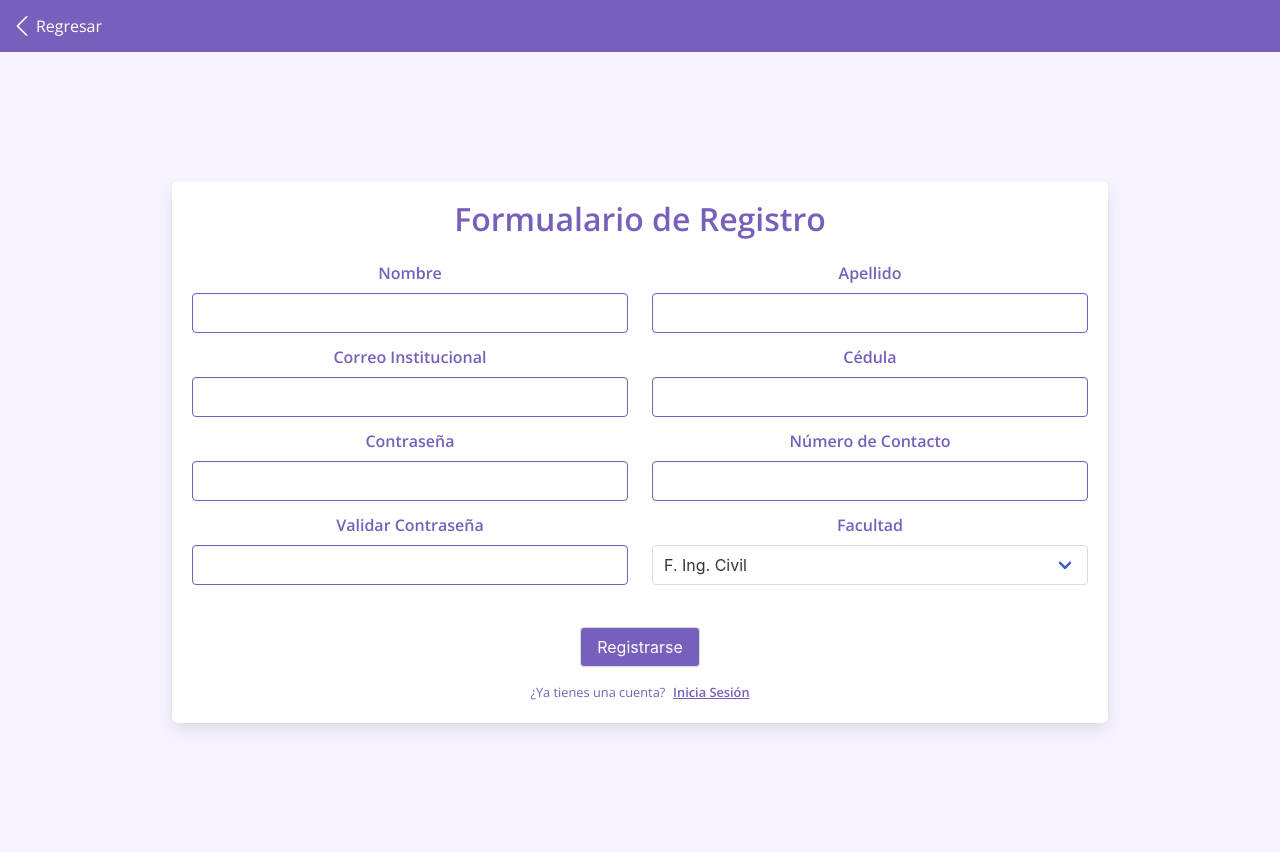
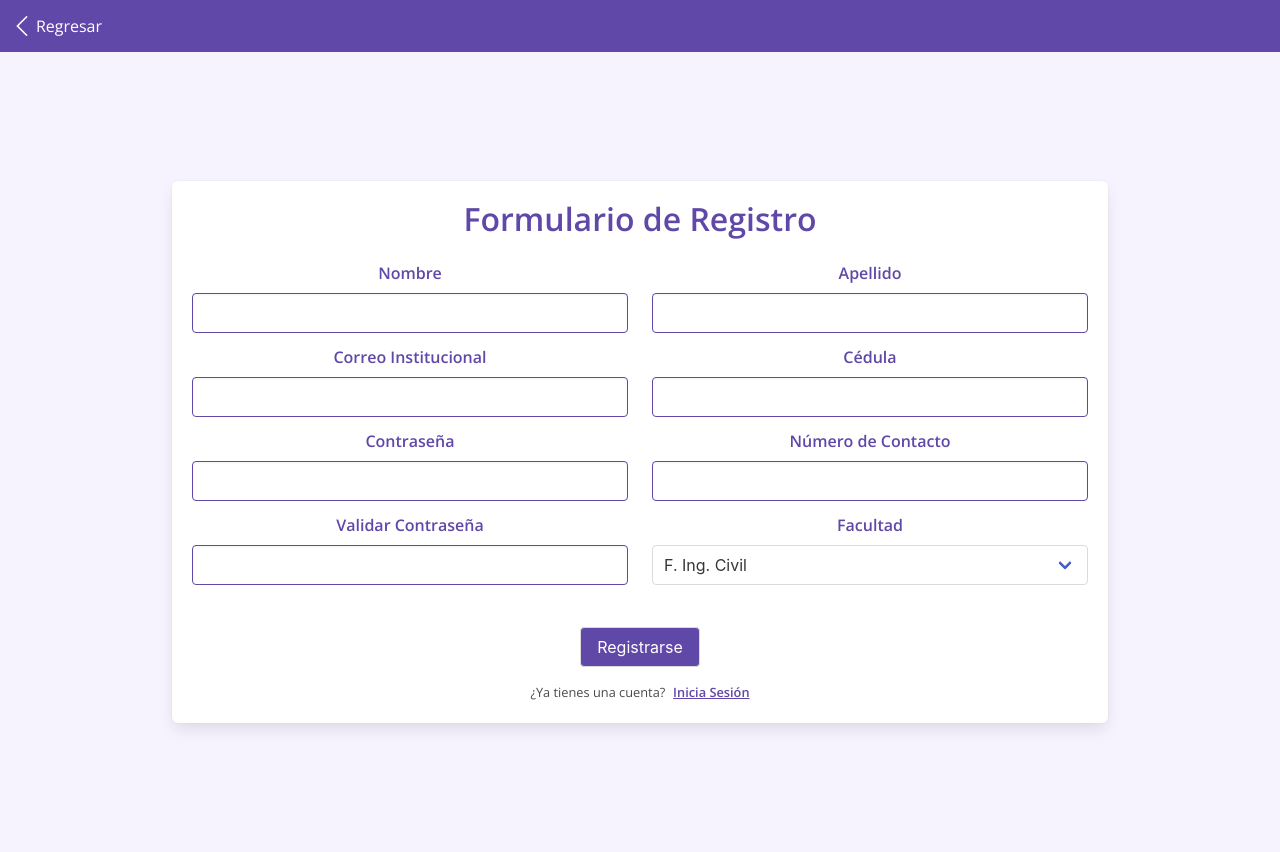
Before and after one commit to lmirandam07/gestion-ssu, a PHP site: page /registrar.php in a window 1280 px wide. Run offline with PHP 8.4, Linux system fonts and the light colour scheme; some libraries are stand-ins or nearby versions.

Commit message:
Se cambio el color

```diff
--- a/css/header2.css
+++ b/css/header2.css
@@ -1,7 +1,7 @@
 @import url('https://fonts.googleapis.com/css2?family=Open+Sans:wght@300;600&display=swap');
 
 .navbar {
-    background-color: #7760BB;
+    background-color: #6048A8;
 }
 
 body {
--- a/css/registrar.css
+++ b/css/registrar.css
@@ -1,31 +1,31 @@
 .titulo{
-    color: #7760BB;
+    color: #6048A8;
 }
 .boton{
     color:#ffffff;
-    background-color: #7760BB;
+    background-color: #6048A8;
     margin-top: 2%;
 
 }
 .link{
     text-decoration: underline;
     font-weight: bold;
-    color: #7760BB;
+    color: #6048A8;
     margin-left: 0.5%;
 }
 .sent{
-    color: #7760BB;
+    color: ##6048A8;
     font-size: 0.8rem;
 }
 .label{
 
-    color: #7760BB;
+    color: #6048A8;
 
 }
 .label1{
     margin-top: 5%;
 }
 .input-is{
-    border-color: #7760BB;
+    border-color: #6048A8;
 
 }
--- a/registrar.php
+++ b/registrar.php
@@ -21,7 +21,7 @@
 
 
 <div class="box">
-<h3 class="title titulo">Formualario de Registro</h3>
+<h3 class="title titulo">Formulario de Registro</h3>
 
   <form action="" method="POST">
   <div class="columns">
```
Also changed, not shown: css/cambiar_cont.css (+6 -6 lines), css/iniciar_sesion.css (+6 -6 lines).
